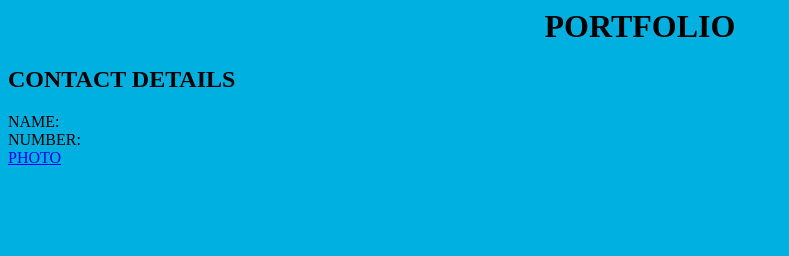
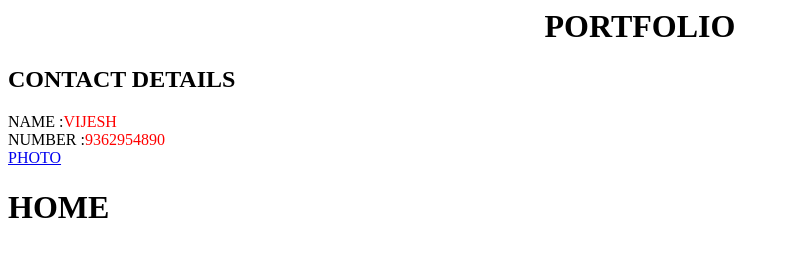
Before and after one commit to vijesh1205/Iptv, a plain HTML site: page index.html in a window 1280 px wide. Shown: the whole page, without its empty margins (0-789 px from the left). Drawn offline with Linux system fonts and the light colour scheme.

Commit message:
Update index.html

```diff
--- a/index.html
+++ b/index.html
@@ -1,15 +1,22 @@
+
 <html>
+
 <head>
 	<title>VIJESH</title>
 </head>
-<BODY BGCOLOR="SKY BLUE">
 
-	<center><h1>PORTFOLIO</h1></center>
+<BODY BGCOLOR="white">
+
+	<center><h1><FONT COLOR="black">PORTFOLIO</h1></center>
 	<h2>CONTACT DETAILS</h2>
-	<p>NAME:
+	<p>NAME :<FONT COLOR="RED">VIJESH</FONT COLOR>
 	<BR>
-	NUMBER:<BR>
-<a href="https://drive.google.com/file/d/1y6y00PHi5GdMj015RfLiCUBcs-KGzVR_/view?usp=drive_link">PHOTO</a>
-</p>
+	NUMBER :<FONT COLOR="RED">9362954890</FONT COLOR><BR>
+	<a href="https://drive.google.com/file/d/1y6y00PHi5GdMj015RfLiCUBcs-KGzVR_/view?usp=drive_link">PHOTO</a>
+	</p>
+<h1>HOME</h1>
+<img.src="https://drive.google.com/file/d/1OyN82W7Uq1YCQEda579WXRJQ03fqCRPg/view?usp=drive_link">
+
 </body>
+
 </html>
```
